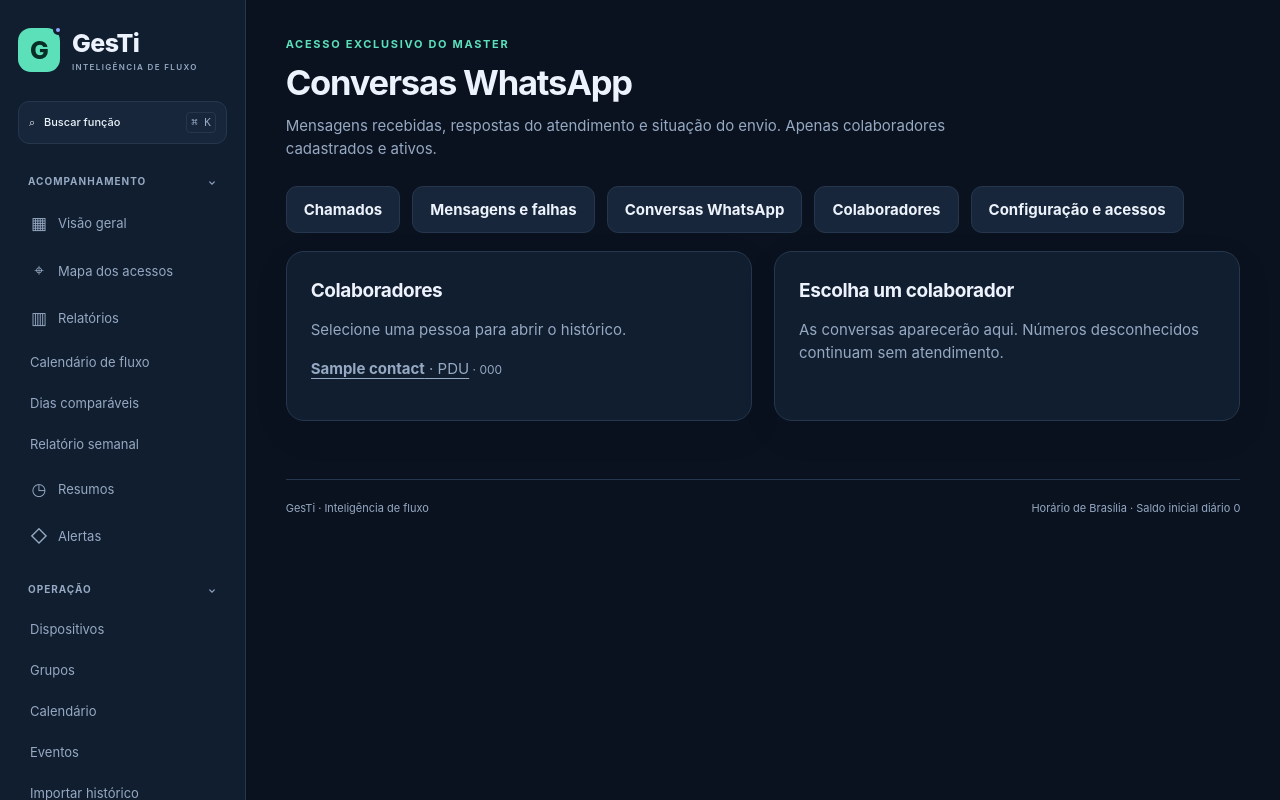
After one commit to julicorlando/fluxomonitor, a Django app: page /support/inbox/ in a window 1280 px wide. The commit adds this page. Run offline with Django 5.2, Linux system fonts and the light colour scheme; a user stored in the database is signed in; data comes from the database, SQL or seed files in the repository; tables that the repository leaves empty hold one stand-in row (values such as "Sample post"); parts of the project's set-up code (start-up, migrations or seed data) failed here and were passed over.

Commit message:
Corrigir recebimento LID e adicionar caixa de conversas exclusiva do master (#8)
* Retry transient WAHA LID resolution failures rather than losing messages

* Add master-only WhatsApp conversation inbox and queued replies

* Expose master-only WhatsApp conversations in GesTi navigation

* Expose master-only WhatsApp conversations in GesTi navigation

* Create master-only message timeline and reply composer

* Test master-only conversation access, manual replies and LID webhook retry

* Run GesTi helpdesk Django tests on pull requests

```diff
--- a/helpdesk/urls.py
+++ b/helpdesk/urls.py
@@ -7,6 +7,8 @@ urlpatterns = [
     path('contacts/<int:contact_id>/', views.contacts),
     path('settings/', views.settings),
     path('messages/', views.deliveries),
+    path('inbox/', views.master_inbox),
+    path('inbox/<int:contact_id>/', views.master_inbox),
     path('pulse/', views.pulse),
     path('tickets/<int:ticket_id>/', views.detail),
     path('webhook/', views.webhook),
--- a/helpdesk/views.py
+++ b/helpdesk/views.py
@@ -2,6 +2,7 @@ import hashlib
 import json
 import logging
 from datetime import timedelta
+from uuid import uuid4
 from django.contrib import messages
 from django.contrib.auth.decorators import login_required, user_passes_test
 from django.core.exceptions import ValidationError
@@ -226,3 +227,38 @@ def update_api(request, ticket_id):
     except ValidationError as exc:
         return JsonResponse({'errors': exc.messages}, status=409)
     return JsonResponse({'id': ticket.pk, 'code': ticket.code, 'status': ticket.status, 'revision': ticket.revision})
+
+
+@login_required
+@user_passes_test(lambda u: u.is_active and u.is_superuser)
+@never_cache
+def master_inbox(request, contact_id=None):
+    """Restricted conversation console. No external WhatsApp request on the HTTP thread."""
+    contacts = Contact.objects.filter(active=True).select_related('company').order_by('name')
+    selected = get_object_or_404(contacts, pk=contact_id) if contact_id else None
+    if request.method == 'POST':
+        if not selected:
+            return HttpResponse(status=400)
+        body = request.POST.get('text', '').strip()
+        if not body or len(body) > 4000:
+            messages.error(request, 'Informe uma resposta de até 4.000 caracteres.')
+        else:
+            with transaction.atomic():
+                contact = Contact.objects.select_for_update().get(pk=selected.pk)
+                if not contact.active or not BotConfig.objects.filter(pk=1, enabled=True).exists():
+                    messages.error(request, 'Colaborador inativo ou atendimento pausado. Nada foi enviado.')
+                else:
+                    Outbound.objects.create(
+                        contact=contact, company=contact.company, phone=contact.phone,
+                        text=body, key='master:' + uuid4().hex)
+                    messages.success(request, 'Resposta colocada na fila do WhatsApp.')
+            return redirect(f'/support/inbox/{selected.pk}/')
+    incoming = Inbound.objects.filter(contact=selected).order_by('-id')[:100] if selected else []
+    outgoing = Outbound.objects.filter(contact=selected).order_by('-id')[:100] if selected else []
+    history = sorted(
+        [(m.sent_at, 'in', m) for m in incoming] +
+        [(m.created_at, 'out', m) for m in outgoing],
+        key=lambda item: (item[0], item[2].pk))
+    return render(request, 'helpdesk/master_inbox.html', {
+        'contacts': contacts, 'selected': selected, 'history': history,
+    })
--- /dev/null
+++ b/templates/helpdesk/master_inbox.html
@@ -0,0 +1,42 @@
+{% extends 'base.html' %}
+{% block title %}GesTi · Conversas WhatsApp{% endblock %}
+{% block content %}
+<header class="page-heading"><div><span class="eyebrow">Acesso exclusivo do master</span><h1>Conversas WhatsApp</h1><p>Mensagens recebidas, respostas do atendimento e situação do envio. Apenas colaboradores cadastrados e ativos.</p></div></header>
+{% include 'helpdesk/tabs.html' %}
+<div class="two-columns">
+  <article class="box">
+    <h2>Colaboradores</h2>
+    <p class="muted">Selecione uma pessoa para abrir o histórico.</p>
+    <div style="max-height:65vh;overflow:auto">
+      {% for contact in contacts %}
+      <p><a href="/support/inbox/{{ contact.pk }}/"><strong>{{ contact.name }}</strong> · {{ contact.company.code }}</a><small> · {{ contact.phone }}</small></p>
+      {% empty %}<p>Nenhum colaborador ativo cadastrado.</p>{% endfor %}
+    </div>
+  </article>
+  <article class="box">
+    {% if selected %}
+      <h2>{{ selected.name }}</h2>
+      <p class="muted">{{ selected.company.code }} · {{ selected.phone }} · {{ selected.email }}</p>
+      <div aria-label="Histórico de mensagens" style="max-height:55vh;overflow:auto">
+        {% for date, direction, entry in history %}
+          <div style="padding:12px;margin:8px 0;border:1px solid var(--border,#ddd);border-radius:10px">
+            <div><strong>{% if direction == 'in' %}Colaborador{% else %}GesTi / atendimento{% endif %}</strong> <small>{{ date|date:'d/m/Y H:i:s' }}</small></div>
+            <p style="white-space:pre-wrap;overflow-wrap:anywhere">{{ entry.text }}</p>
+            {% if direction == 'out' %}<small>Situação: {{ entry.get_status_display }}{% if entry.detail %} · {{ entry.detail }}{% endif %}</small>{% endif %}
+          </div>
+        {% empty %}<p>Nenhuma mensagem registrada desse colaborador.</p>{% endfor %}
+      </div>
+      <form method="post" class="box">
+        {% csrf_token %}
+        <label for="master-reply">Responder pelo WhatsApp</label>
+        <textarea id="master-reply" name="text" maxlength="4000" rows="4" required placeholder="Escreva sua resposta"></textarea>
+        <button type="submit">Enviar resposta</button>
+        <p class="muted">O envio entra na fila do WAHA. Verifique o status acima ou em Mensagens e falhas.</p>
+      </form>
+    {% else %}
+      <h2>Escolha um colaborador</h2>
+      <p>As conversas aparecerão aqui. Números desconhecidos continuam sem atendimento.</p>
+    {% endif %}
+  </article>
+</div>
+{% endblock %}
--- a/templates/helpdesk/tabs.html
+++ b/templates/helpdesk/tabs.html
@@ -1 +1 @@
-<div class="toolbar noprint"><a class="button secondary" href="/support/">Chamados</a> <a class="button secondary" href="/support/messages/">Mensagens e falhas</a>{% if user.is_superuser %} <a class="button secondary" href="/support/contacts/">Colaboradores</a> <a class="button secondary" href="/support/settings/">Configuração e acessos</a>{% endif %}</div>
+<div class="toolbar noprint"><a class="button secondary" href="/support/">Chamados</a> <a class="button secondary" href="/support/messages/">Mensagens e falhas</a>{% if user.is_superuser %} <a class="button secondary" href="/support/inbox/">Conversas WhatsApp</a> <a class="button secondary" href="/support/contacts/">Colaboradores</a> <a class="button secondary" href="/support/settings/">Configuração e acessos</a>{% endif %}</div>
```
Also changed, not shown: helpdesk/tests.py (+30 -0 lines), helpdesk/transport.py (+14 -6 lines), .github/workflows/gesti-helpdesk-tests.yml (added).
